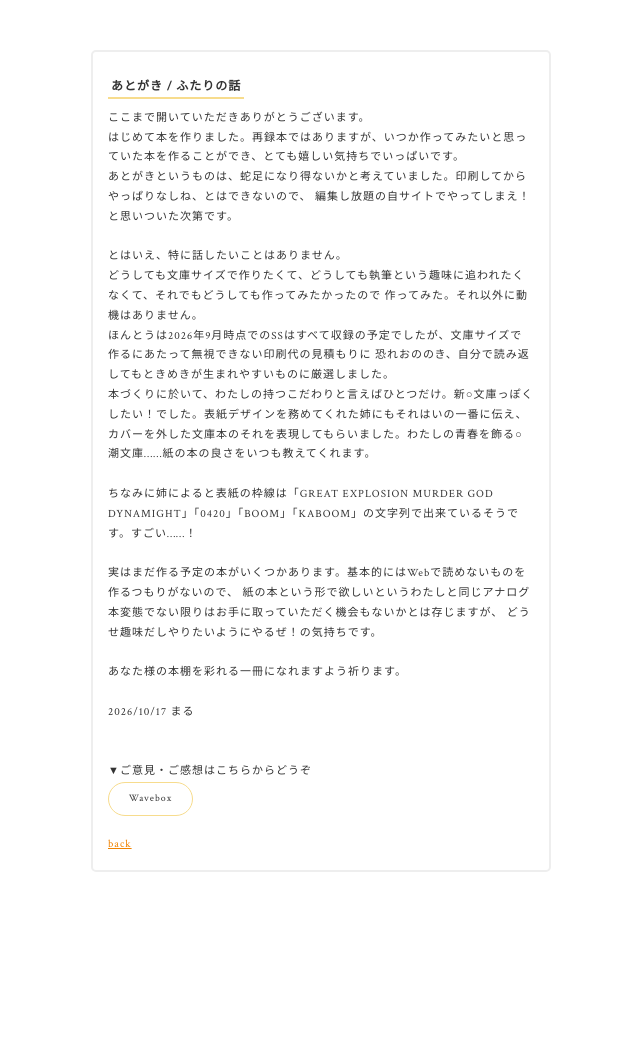
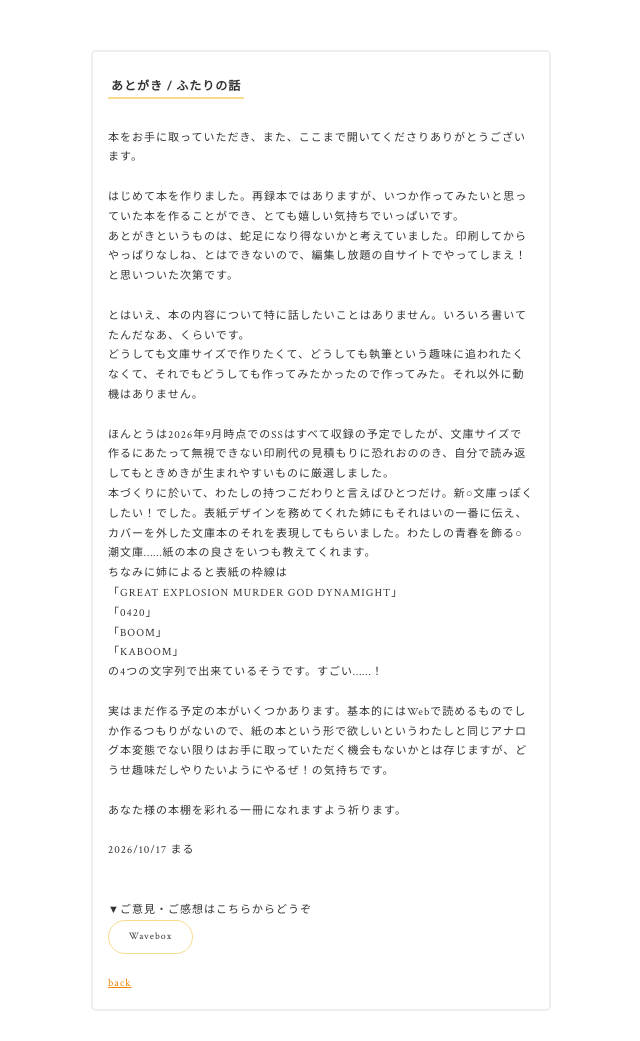
Before and after one commit to bisqhq/bisqhq.github.io, a Jekyll site: the page note/note1.html, which Jekyll copies as it is, in a window 1280 px wide. Shown: the whole page, without its empty margins (319-959 px from the left). Built offline with Jekyll 4.4.1, drawn with Linux system fonts in a browser that asks for light colours; some web fonts are replaced; before the commit the page ends 902 px from its top, so only the background shows below that.

Commit message:
note1.html を更新

```diff
--- a/note/note1.html
+++ b/note/note1.html
@@ -12,25 +12,26 @@
 <div class="wrp">
 <div class="text">
         <h2>あとがき / ふたりの話</h2><br>
-    ここまで開いていただきありがとうございます。<br>
+<br>
+本をお手に取っていただき、また、ここまで開いてくださりありがとうございます。<br>
+<br>
 はじめて本を作りました。再録本ではありますが、いつか作ってみたいと思っていた本を作ることができ、とても嬉しい気持ちでいっぱいです。
 <br>
-    あとがきというものは、蛇足になり得ないかと考えていました。印刷してからやっぱりなしね、とはできないので、
-    編集し放題の自サイトでやってしまえ！と思いついた次第です。<br>
+あとがきというものは、蛇足になり得ないかと考えていました。印刷してからやっぱりなしね、とはできないので、編集し放題の自サイトでやってしまえ！と思いついた次第です。<br>
 <br>
-    とはいえ、特に話したいことはありません。<br>
-    どうしても文庫サイズで作りたくて、どうしても執筆という趣味に追われたくなくて、それでもどうしても作ってみたかったので
-    作ってみた。それ以外に動機はありません。<br>
-    ほんとうは2026年9月時点でのSSはすべて収録の予定でしたが、文庫サイズで作るにあたって無視できない印刷代の見積もりに
-    恐れおののき、自分で読み返してもときめきが生まれやすいものに厳選しました。<br>
-    本づくりに於いて、わたしの持つこだわりと言えばひとつだけ。新○文庫っぽくしたい！でした。表紙デザインを務めてくれた姉にもそれはいの一番に伝え、
-    カバーを外した文庫本のそれを表現してもらいました。わたしの青春を飾る○潮文庫……紙の本の良さをいつも教えてくれます。<br>
+とはいえ、本の内容について特に話したいことはありません。いろいろ書いてたんだなあ、くらいです。<br>
+どうしても文庫サイズで作りたくて、どうしても執筆という趣味に追われたくなくて、それでもどうしても作ってみたかったので作ってみた。それ以外に動機はありません。<br>
 <br>
-    ちなみに姉によると表紙の枠線は「GREAT EXPLOSION MURDER GOD DYNAMIGHT」「0420」「BOOM」「KABOOM」の文字列で出来ているそうです。すごい……！<br>
+ほんとうは2026年9月時点でのSSはすべて収録の予定でしたが、文庫サイズで作るにあたって無視できない印刷代の見積もりに恐れおののき、自分で読み返してもときめきが生まれやすいものに厳選しました。<br>
+本づくりに於いて、わたしの持つこだわりと言えばひとつだけ。新○文庫っぽくしたい！でした。表紙デザインを務めてくれた姉にもそれはいの一番に伝え、カバーを外した文庫本のそれを表現してもらいました。わたしの青春を飾る○潮文庫……紙の本の良さをいつも教えてくれます。<br>
+ちなみに姉によると表紙の枠線は<br>
+「GREAT EXPLOSION MURDER GOD DYNAMIGHT」<br>
+「0420」<br>
+「BOOM」<br>
+「KABOOM」<br>
+の4つの文字列で出来ているそうです。すごい……！<br>
 <br>
-    実はまだ作る予定の本がいくつかあります。基本的にはWebで読めないものを作るつもりがないので、
-    紙の本という形で欲しいというわたしと同じアナログ本変態でない限りはお手に取っていただく機会もないかとは存じますが、
-    どうせ趣味だしやりたいようにやるぜ！の気持ちです。<br>
+実はまだ作る予定の本がいくつかあります。基本的にはWebで読めるものでしか作るつもりがないので、紙の本という形で欲しいというわたしと同じアナログ本変態でない限りはお手に取っていただく機会もないかとは存じますが、どうせ趣味だしやりたいようにやるぜ！の気持ちです。<br>
 <br>
 あなた様の本棚を彩れる一冊になれますよう祈ります。<br>
     <br>
```
Lines whose indentation alone changed are shown as unchanged.
